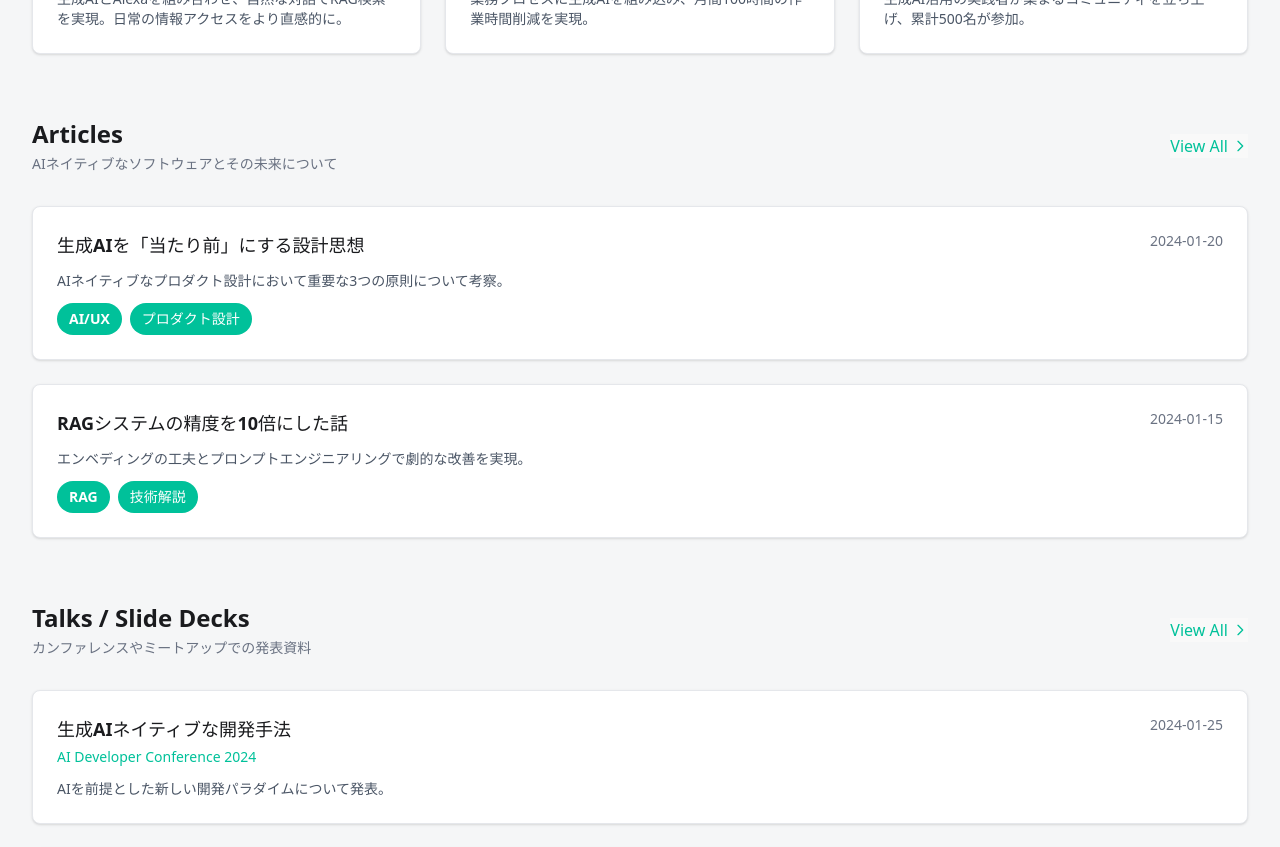
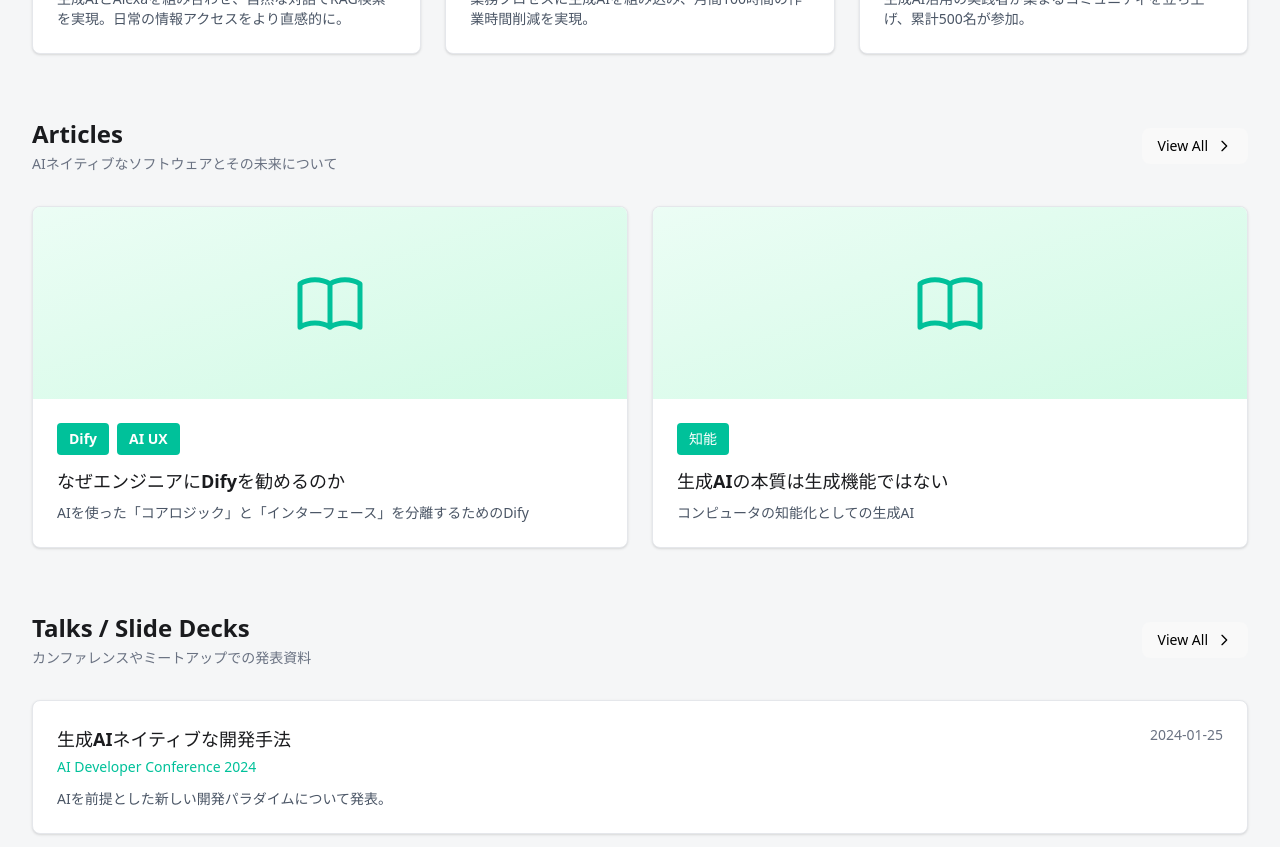
Before and after one commit to hukurou0/portfolio, a React (Vite) app: page / in a window 1280 px wide. Shown: the part 840-1687 px from the top of the page. Built offline with nearby package versions, Linux system fonts and the light colour scheme.

Commit message:
記事のUIを改善

```diff
--- a/src/App.tsx
+++ b/src/App.tsx
@@ -87,28 +87,20 @@ function App() {
   const articles: Article[] = [
     {
       id: 1,
-      title: "生成AIを「当たり前」にする設計思想",
-      description: "AIネイティブなプロダクト設計において重要な3つの原則について考察。",
-      link: "https://note.com/example",
-      date: "2024-01-20",
-      tags: ["AI/UX", "プロダクト設計"]
+      title: "なぜエンジニアにDifyを勧めるのか",
+      description: "AIを使った「コアロジック」と「インターフェース」を分離するためのDify",
+      link: "https://note.com/huku_developer/n/n94aefcf62042",
+      date: "2025-03-07",
+      tags: ["Dify", "AI UX"]
     },
     {
       id: 2,
-      title: "RAGシステムの精度を10倍にした話",
-      description: "エンベディングの工夫とプロンプトエンジニアリングで劇的な改善を実現。",
-      link: "https://note.com/example",
-      date: "2024-01-15",
-      tags: ["RAG", "技術解説"]
+      title: "生成AIの本質は生成機能ではない",
+      description: "コンピュータの知能化としての生成AI",
+      link: "https://note.com/huku_developer/n/n7d67f84c96fb",
+      date: "2024-07-27",
+      tags: ["知能"]
     },
-    {
-      id: 3,
-      title: "Voice UIの未来 - AlexaとGPTの融合",
-      description: "音声インターフェースに生成AIを組み込む際の課題と可能性。",
-      link: "https://note.com/example",
-      date: "2024-01-10",
-      tags: ["Voice UX", "Alexa"]
-    }
   ]
 
   const talks: Talk[] = [
@@ -206,7 +198,7 @@ function App() {
                 </div>
                 <button
                   onClick={() => setCurrentView('projects')}
-                  className="text-[#00C19A] hover:text-[#00A884] font-medium flex items-center gap-1"
+                  className="inline-flex items-center gap-2 px-4 py-2 bg-white text-black border-2 border-gray-300 rounded-lg hover:bg-gray-100 transition-colors text-sm font-medium"
                 >
                   View All
                   <svg className="w-4 h-4" fill="none" stroke="currentColor" viewBox="0 0 24 24">
@@ -242,8 +234,8 @@ function App() {
                   <p className="text-sm text-gray-500 mt-1">AIネイティブなソフトウェアとその未来について</p>
                 </div>
                 <button
-                  onClick={() => setCurrentView('articles')}
-                  className="text-[#00C19A] hover:text-[#00A884] font-medium flex items-center gap-1"
+                  onClick={() => window.open('https://note.com/huku_developer', '_blank')}
+                  className="inline-flex items-center gap-2 px-4 py-2 bg-white text-black border-2 border-gray-300 rounded-lg hover:bg-gray-100 transition-colors text-sm font-medium"
                 >
                   View All
                   <svg className="w-4 h-4" fill="none" stroke="currentColor" viewBox="0 0 24 24">
@@ -251,7 +243,7 @@ function App() {
                   </svg>
                 </button>
               </div>
-              <div className="grid gap-6">
+              <div className="grid md:grid-cols-2 gap-6">
                 {articles.slice(0, 2).map((article) => (
                   <a
                     key={article.id}
@@ -260,22 +252,20 @@ function App() {
                     rel="noopener noreferrer"
                     className="group"
                   >
-                    <div className="bg-white rounded-lg shadow-sm border border-gray-200 p-6 transition-all duration-200 hover:shadow-md">
-                      <div className="flex justify-between items-start mb-3">
-                        <h3 className="text-lg font-semibold text-[#1A1B1E] group-hover:text-[#00C19A] transition-colors flex-1">
-                          {article.title}
-                        </h3>
-                        <span className="text-sm text-gray-500 ml-4">{article.date}</span>
+                    <div className="bg-white rounded-lg shadow-sm border border-gray-200 overflow-hidden">
+                      <div className="w-full h-48 bg-gradient-to-br from-emerald-50 to-emerald-100 flex items-center justify-center">
+                        <svg className="w-20 h-20 text-[#00C19A]" fill="none" stroke="currentColor" viewBox="0 0 24 24">
+                          <path strokeLinecap="round" strokeLinejoin="round" strokeWidth={1.5} d="M12 6.253v13m0-13C10.832 5.477 9.246 5 7.5 5S4.168 5.477 3 6.253v13C4.168 18.477 5.754 18 7.5 18s3.332.477 4.5 1.253m0-13C13.168 5.477 14.754 5 16.5 5c1.747 0 3.332.477 4.5 1.253v13C19.832 18.477 18.247 18 16.5 18c-1.746 0-3.332.477-4.5 1.253" />
+                        </svg>
                       </div>
-                      <p className="text-gray-600 text-sm mb-3">{article.description}</p>
-                      <div className="flex gap-2">
+                      <div className="p-6">
                         {article.tags.map((tag) => (
-                          <span
-                            key={tag}
-                            className="px-3 py-1.5 bg-[#00C19A] text-white rounded-full text-sm font-semibold">
+                          <span className="inline-block px-3 py-1.5 bg-[#00C19A] text-white text-sm font-bold rounded mb-3 mr-2">
                             {tag}
                           </span>
                         ))}
+                        <h3 className="text-lg font-semibold text-[#1A1B1E] mb-2">{article.title}</h3>
+                        <p className="text-gray-600 text-sm line-clamp-2">{article.description}</p>
                       </div>
                     </div>
                   </a>
@@ -292,7 +282,7 @@ function App() {
                 </div>
                 <button
                   onClick={() => setCurrentView('talks')}
-                  className="text-[#00C19A] hover:text-[#00A884] font-medium flex items-center gap-1"
+                  className="inline-flex items-center gap-2 px-4 py-2 bg-white text-black border-2 border-gray-300 rounded-lg hover:bg-gray-100 transition-colors text-sm font-medium"
                 >
                   View All
                   <svg className="w-4 h-4" fill="none" stroke="currentColor" viewBox="0 0 24 24">
@@ -392,7 +382,7 @@ function App() {
               <h2 className="text-3xl font-bold text-[#1A1B1E] mb-4">Articles</h2>
               <p className="text-lg text-gray-600">AIネイティブなソフトウェアとその未来について</p>
             </div>
-            <div className="grid gap-6">
+            <div className="grid md:grid-cols-2 gap-6">
               {articles.map((article) => (
                 <a
                   key={article.id}
@@ -401,26 +391,37 @@ function App() {
                   rel="noopener noreferrer"
                   className="group"
                 >
-                  <div className="bg-white rounded-lg shadow-sm border border-gray-200 p-6 transition-all duration-200 hover:shadow-md hover:-translate-y-1">
-                    <div className="flex justify-between items-start mb-3">
-                      <h3 className="text-xl font-semibold text-[#1A1B1E] group-hover:text-[#00C19A] transition-colors flex-1">
-                        {article.title}
-                      </h3>
-                      <span className="text-sm text-gray-500 ml-4">
+                  <div className="bg-white rounded-lg shadow-sm border border-gray-200 overflow-hidden transition-all duration-200 hover:shadow-md hover:-translate-y-1">
+                    <div className="w-full h-48 bg-gradient-to-br from-emerald-50 to-emerald-100 flex items-center justify-center">
+                      <svg className="w-20 h-20 text-[#00C19A]" fill="none" stroke="currentColor" viewBox="0 0 24 24">
+                        <path strokeLinecap="round" strokeLinejoin="round" strokeWidth={1.5} d="M12 6.253v13m0-13C10.832 5.477 9.246 5 7.5 5S4.168 5.477 3 6.253v13C4.168 18.477 5.754 18 7.5 18s3.332.477 4.5 1.253m0-13C13.168 5.477 14.754 5 16.5 5c1.747 0 3.332.477 4.5 1.253v13C19.832 18.477 18.247 18 16.5 18c-1.746 0-3.332.477-4.5 1.253" />
+                      </svg>
+                    </div>
+                    <div className="p-6">
+                      <div className="flex items-center gap-2 mb-3">
+                        <span className="inline-block px-3 py-1.5 bg-[#00C19A] text-white text-sm font-bold rounded">
+                          Article
+                        </span>
+                        <span className="text-sm text-gray-500">
                           {article.date}
                         </span>
                       </div>
-                    <p className="text-gray-600 mb-4">
+                      <h3 className="text-xl font-semibold text-[#1A1B1E] mb-2 group-hover:text-[#00C19A] transition-colors">
+                        {article.title}
+                      </h3>
+                      <p className="text-gray-600 mb-4 text-sm">
                         {article.description}
                       </p>
                       <div className="flex flex-wrap gap-2">
                         {article.tags.map((tag) => (
                           <span
                             key={tag}
-                          className="px-4 py-2 bg-[#00C19A] text-white rounded-full text-base font-bold">
+                            className="px-2 py-1 bg-gray-100 text-gray-700 rounded text-xs"
+                          >
                             {tag}
                           </span>
                         ))}
+                      </div>
                     </div>
                   </div>
                 </a>
```
Lines whose indentation alone changed are shown as unchanged.
